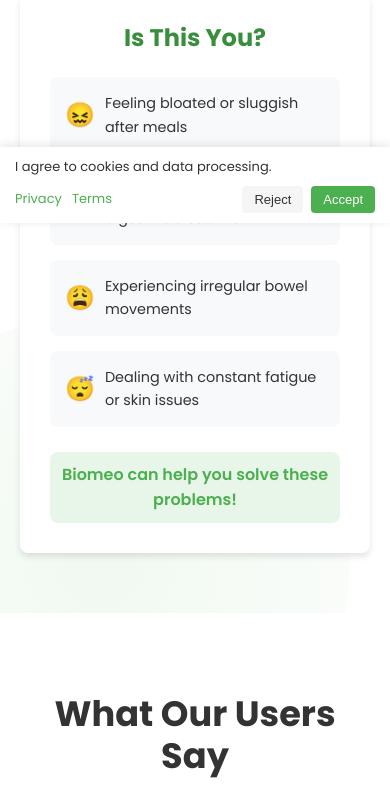
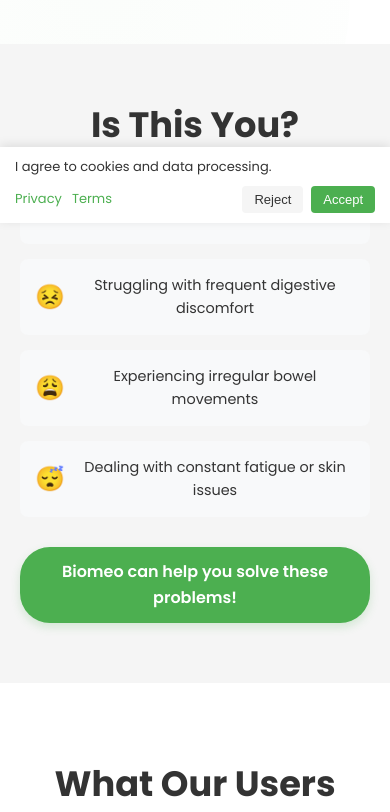
Before and after one commit to kapalzi/biomeo-landing, a plain HTML site: page index.html in a window 390 px wide. Shown: the part 621-1433 px from the top of the page. Drawn offline with Linux system fonts and the light colour scheme.

Commit message:
background

```diff
--- a/index.html
+++ b/index.html
@@ -90,8 +90,14 @@
                         </a>
                     </div>
                 </div>
-                <div class="hero-problems">
-                    <h3>Is This You?</h3>
+            </div>
+        </div>
+    </section>
+
+    <section id="problems" class="problems-section">
+        <div class="container">
+            <div class="problems-wrapper">
+                <h2>Is This You?</h2>
                 <div class="problem-cards">
                     <div class="problem-card">
                         <div class="problem-icon">😖</div>
@@ -111,7 +117,6 @@
                     </div>
                 </div>
                 <div class="solution-tag">Biomeo can help you solve these problems!</div>
-                </div>
             </div>
         </div>
     </section>
--- a/styles.css
+++ b/styles.css
@@ -204,6 +204,10 @@ nav {
     width: 100%;
     height: 100%;
     z-index: 0;
+    background-image: url('images/woman-business-computer.jpg');
+    background-size: cover;
+    background-position: center;
+    opacity: 0.3; /* Slight transparency */
 }
 
 .hero-shape {
@@ -230,13 +234,36 @@ nav {
     display: grid;
     grid-template-columns: 1fr 1fr;
     gap: 40px;
+    max-width: 1100px;
+    margin: 0 auto;
     position: relative;
     z-index: 1;
-    align-items: start;
+    align-items: center;
 }
 
 .hero-content {
     max-width: 100%;
+    text-align: left;
+}
+
+.hero-image {
+    display: flex;
+    justify-content: center;
+    align-items: center;
+    background: transparent;
+}
+
+.hero-image img {
+    max-width: 100%;
+    height: auto;
+    border-radius: 0;
+    box-shadow: none;
+    transform: rotate(0deg);
+    transition: transform 0.3s ease;
+}
+
+.hero-image img:hover {
+    transform: scale(1.02);
 }
 
 .hero-badge {
@@ -320,24 +347,21 @@ nav {
     justify-content: flex-start;
 }
 
-.hero-problems {
-    background-color: var(--white);
-    padding: 30px;
-    border-radius: var(--border-radius);
-    box-shadow: var(--shadow);
-    transform: translateY(0);
-    transition: transform 0.3s ease;
+/* Problems Section */
+.problems-section {
+    background-color: var(--background-light);
+    text-align: center;
 }
 
-.hero-problems:hover {
-    transform: translateY(-5px);
+.problems-wrapper {
+    max-width: 800px;
+    margin: 0 auto;
 }
 
-.hero-problems h3 {
-    margin-bottom: 25px;
-    color: var(--primary-dark);
-    text-align: center;
-    font-size: 1.5rem;
+.problems-section h2 {
+    margin-bottom: 30px;
+    color: var(--text-color);
+    font-size: 2.2rem;
 }
 
 .problem-cards {
@@ -371,13 +395,15 @@ nav {
 }
 
 .solution-tag {
-    margin-top: 25px;
+    display: inline-block;
+    margin-top: 30px;
     text-align: center;
     font-weight: 600;
-    color: var(--primary-color);
-    padding: 10px;
-    border-radius: var(--border-radius);
-    background-color: #e8f5e9;
+    color: white;
+    padding: 12px 24px;
+    border-radius: 30px;
+    background-color: var(--primary-color);
+    box-shadow: 0 4px 10px rgba(76, 175, 80, 0.2);
 }
 
 /* Reviews Section */
@@ -851,9 +877,32 @@ footer {
         padding-bottom: 60px;
     }
 
+    .hero-background {
+        background-image: none; /* Hide background image on mobile */
+    }
+
     .hero-wrapper {
         grid-template-columns: 1fr;
-        gap: 40px;
+        gap: 30px;
+        max-width: 100%;
+        padding: 0 10px;
+    }
+
+    .hero-content {
+        text-align: center;
+        order: 2;
+    }
+
+    .hero-image {
+        order: 1;
+    }
+
+    .hero-image img {
+        max-width: 280px;
+    }
+
+    .hero-cta {
+        justify-content: center;
     }
 
     .hero-content h2 {
```
Also changed, not shown: images/woman-business-computer.jpg (added). Lines whose indentation alone changed are shown as unchanged.
